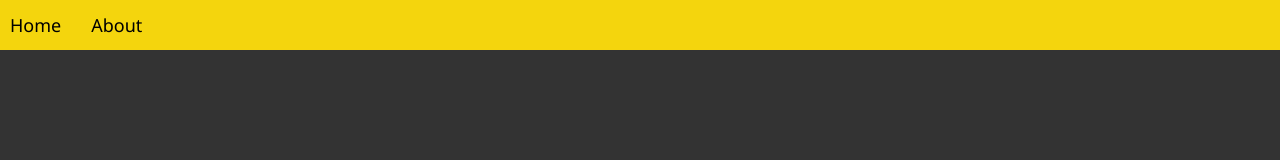
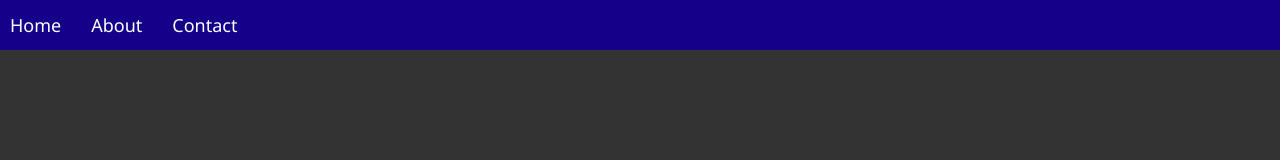
Before and after one commit to NileshYYY/DemoRepo, a plain HTML site: page index.html in a window 1280 px wide. Drawn offline with Linux system fonts and the light colour scheme.

Commit message:
First changes

```diff
--- a/index.css
+++ b/index.css
@@ -10,7 +10,7 @@ body{
 }
 
 nav{
-    background: #f4d50d;
+    background: #15008a;
     color: #000;
     font-size: 18px;
     font-family: 'Segoe UI', Tahoma, Geneva, Verdana, sans-serif;
@@ -21,7 +21,7 @@ nav{
 
 nav a{
     text-decoration: none;
-    color: #000;
+    color: #fff;
     font-weight: 500;
     margin: 0 20px 0 10px;
 }
--- a/index.html
+++ b/index.html
@@ -11,6 +11,7 @@
     <nav>
         <a href="#">Home</a>
         <a href="#">About</a>
+        <a href="#">Contact</a>
     </nav>
 </body>
 </html>
```
